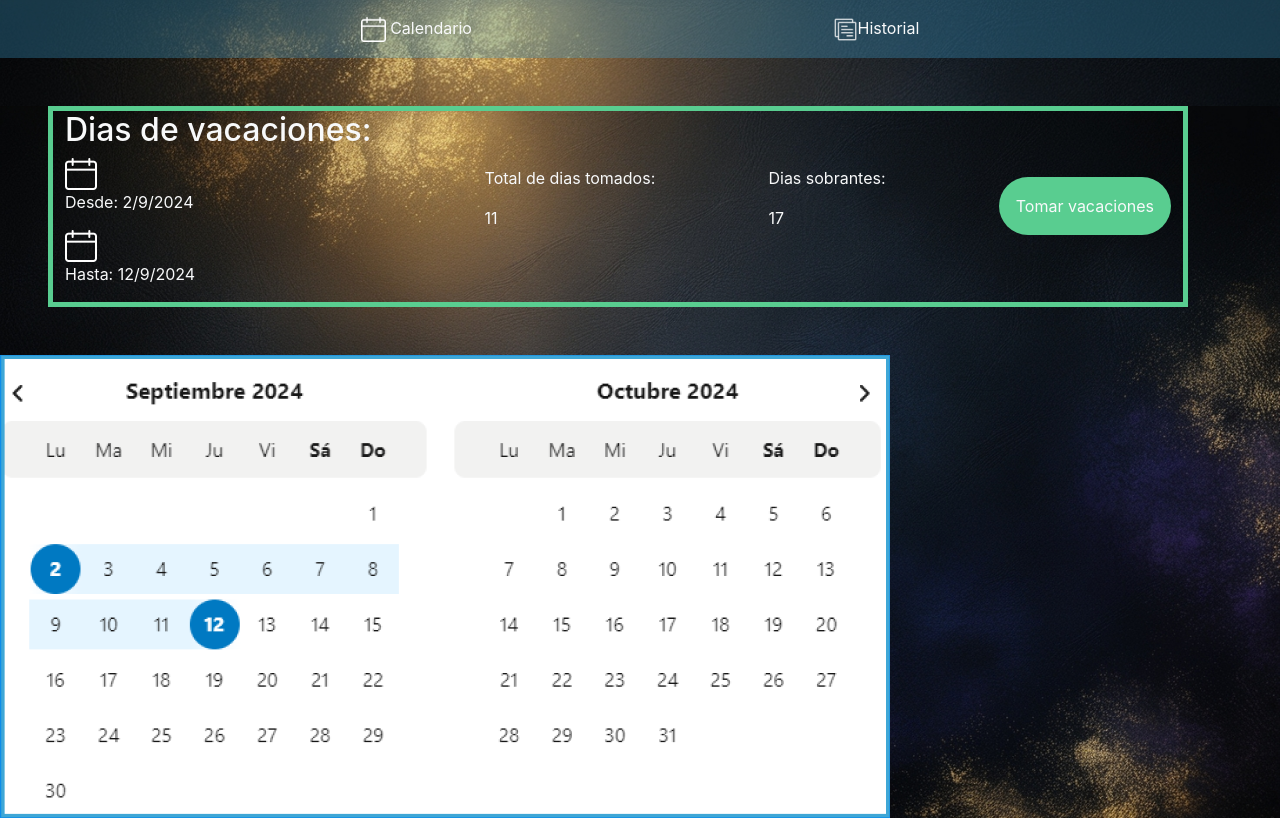
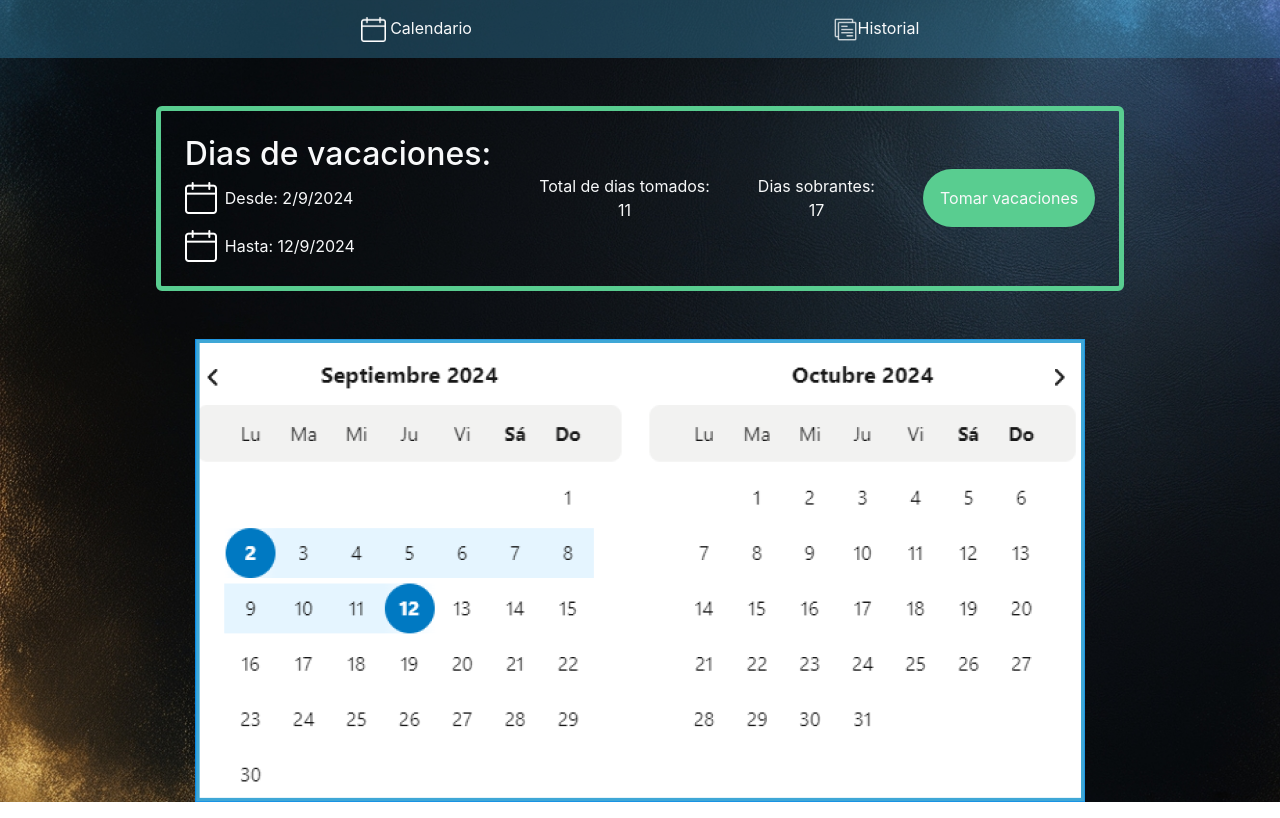
Before and after one commit to leonardo5055/vacaciones, a React (Create React App) app: page / in a window 1280 px wide. Built offline with nearby package versions, Linux system fonts and the light colour scheme.

Commit message:
Login Perfeccionado lo que no pudo solucionar Martin

```diff
--- a/src/App.css
+++ b/src/App.css
@@ -4,4 +4,14 @@
     --azul-ts: rgba(63, 167, 214, 0.3);
     --amarillo-ts: rgba(250, 192, 94, 0.3);
     --verde-ts: rgba(89, 205, 144, 0.3);
+    --rojo: #EE6352;
 }
+
+body{
+    margin: 0;
+    padding: 0;
+}
+p{
+    margin: 0;
+    padding: 0;
+}
--- a/src/componentes/login/Login.js
+++ b/src/componentes/login/Login.js
@@ -5,30 +5,28 @@ import Llave from "../../imagenes/llave.png"
 
 function Login() {
     return (
-        <body>
-            <div className='d-flex h-100vh align-items-center justify-content-center'>
-                <div className='text-light'>
+        <div className='d-flex vh-100 align-items-center justify-content-center'>
+            <div className='text-light d-flex flex-column gap-3 text-center w-25'>
                 <h1>Iniciar sesion</h1>
-                    <form action="">
-                        <div className="mb-3">
-                            <div className='caja-ic'>
+                <form action="" className='d-flex flex-column'>
+                    <div className="mb-3 d-flex">
+                        <div className='caja-ic p-2'>
                             <img src={Usuario} width="32"></img>
                         </div>
-                            <input type="text" className="placeholder form-control bg-transparent text-light" id="usuario" placeholder="Usuario" />
+                        <input type="text" className="bg-transparent w-100 text-light login-input ps-2" id="usuario" placeholder="Usuario" />
                     </div>
-                        <div className="mb-3">
-                        <div className='caja-ic'>
+                    <div className="mb-3 d-flex">
+                        <div className='caja-ic p-2'>
                             <img className='ic-llave' src={Llave} width="32"></img>
                         </div>
-                            <input type="password" className="placeholder form-control bg-transparent text-light" id="contrasena" placeholder="Contraseña" />
+                        <input type="password" className="bg-transparent w-100 text-light login-input ps-2" id="contrasena" placeholder="Contraseña" />
+                    </div>
+                    <div>
+                        <button className='px-4 py-2 rounded-pill w-100 text-light border-0'>Acceder</button>
                     </div>
                 </form>
-                    <div className='col'>
-                        <button className='mb-2 px-4 py-2 rounded-pill w-100 text-light border-0'>Acceder</button>
             </div>
         </div>
-            </div>
-        </body>
     )
 }
 
--- a/src/componentes/login/estilos/login.css
+++ b/src/componentes/login/estilos/login.css
@@ -9,8 +9,16 @@ body{
     background-image: url("../../../imagenes/fondo4.jpg")
 }
 
-.placeholder{
-    border: 3px solid #EE6352;
+.login-input{
+    border: 3px solid var(--rojo);
+    border-radius: 0;
+}
+
+.login-input:active,
+.login-input:focus,
+.login-input:hover {
+	outline: none;
+
 }
 
 
@@ -18,7 +26,8 @@ body{
 .caja-ic{
     width: fit-content;
     height: fit-content;
-    border: 3px solid #EE6352;
+    border: 3px solid var(--rojo);
+    border-right: 0;
 }
 
 .ic-llave{
--- a/src/componentes/paginas/Home.js
+++ b/src/componentes/paginas/Home.js
@@ -5,29 +5,33 @@ import CalendarioI from "../../imagenes/calendarioIMG.png";
 
 function Home() {
     return (
-        <body>
-            <div className='container d-flex justify-content-between align-items-center text-light m-5'>
+        <main className='d-flex flex-column align-items-center'>
+            <div className='d-flex justify-content-between align-items-center text-light my-5 caja gap-5 p-4 rounded'>
                 <div>
                     <h2>Dias de vacaciones:</h2>
-                    <div>
-                        <img src={Calendario} width="32"></img>
-                        <p>Desde: 2/9/2024</p>
-                        <img src={Calendario} width="32"></img>
-                        <p>Hasta: 12/9/2024</p>
+                    <div >
+                        <div className='d-flex align-items-center gap-2 mb-3'>
+                            <img src={Calendario} width="32"></img>
+                            <p>Desde: 2/9/2024</p>
+                        </div>
+                        <div className='d-flex align-items-center gap-2'>
+                            <img src={Calendario} width="32"></img>
+                            <p>Hasta: 12/9/2024</p>
+                        </div>
                     </div>
                 </div>
-                <div>
+                <div className='d-flex flex-column align-items-center'>
                     <p>Total de dias tomados:</p>
                     <p>11</p>
                 </div>
-                <div>
+                <div className='d-flex flex-column align-items-center'>
                     <p>Dias sobrantes:</p>
                     <p>17</p>
                 </div>
                 <button className='boton btn text-light rounded-5 p-3'>Tomar vacaciones</button>
             </div>
-            <img src={CalendarioI} ></img>
-        </body>
+            <img src={CalendarioI}></img>
+        </main>
     )
 }
 
--- a/src/componentes/paginas/estilos/home.css
+++ b/src/componentes/paginas/estilos/home.css
@@ -1,11 +1,11 @@
-body {
+/* main {
     width: 100%;
     height: 100%;
     background-size: cover;
     background-image: url("../../../imagenes/fondo1.jpg")
-}
+} */
 
-.container {
+.caja {
     border: 5px solid #59CD90;
 }
 
```
Lines whose indentation alone changed are shown as unchanged.
